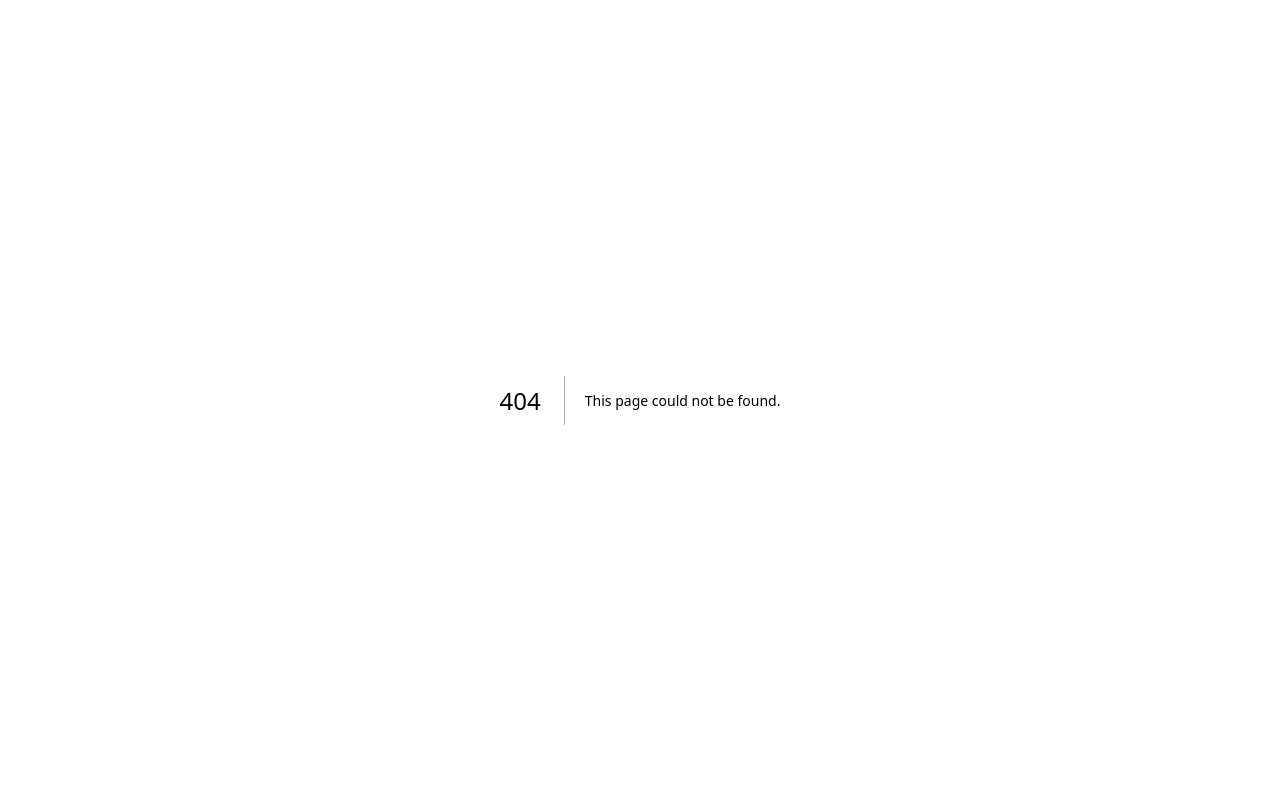
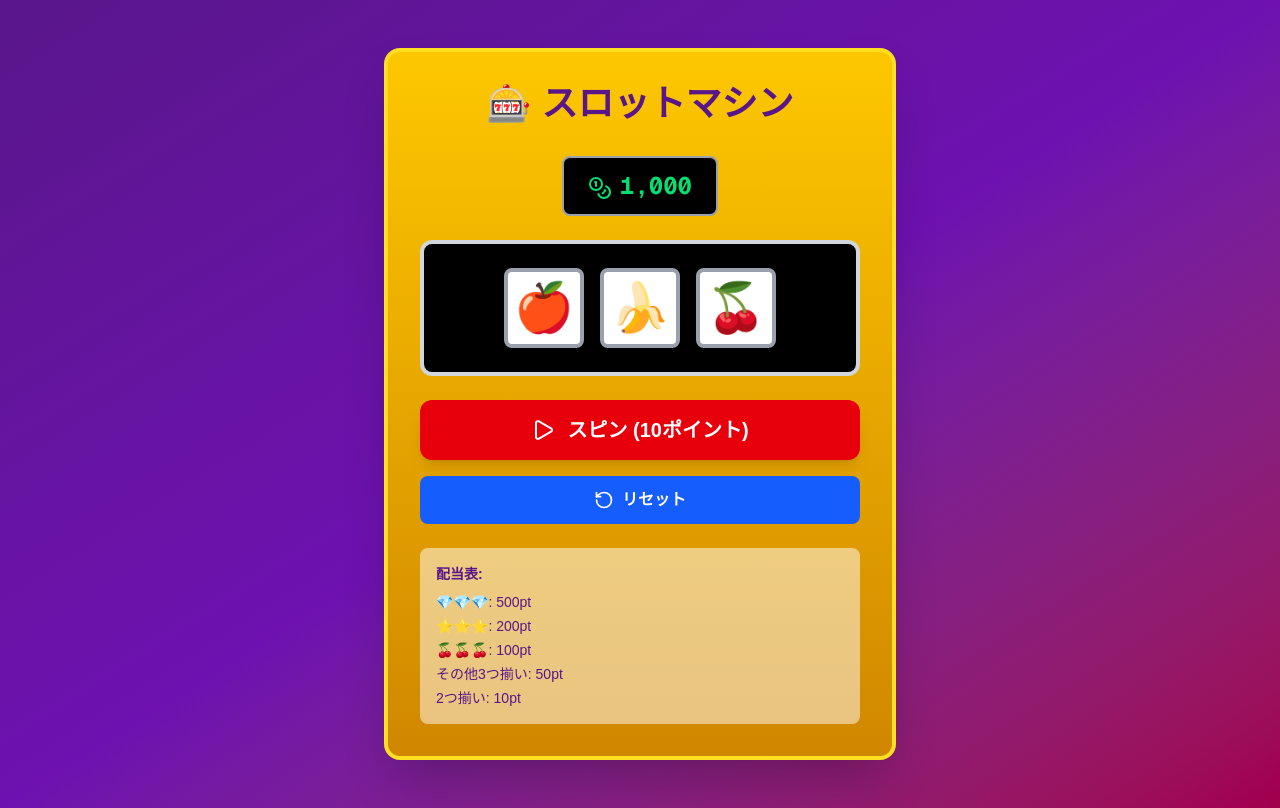
Before and after one commit to hibiki-tsuboi/supabase-crud-app, a Next.js app: page /slot in a window 1280 px wide. Before the commit this address had no page. Built offline with nearby package versions, Linux system fonts and the light colour scheme.

Commit message:
スロットマシン

```diff
--- a/src/app/page.tsx
+++ b/src/app/page.tsx
@@ -2,7 +2,7 @@
 
 import { useState, useEffect } from 'react'
 import { useRouter } from 'next/navigation'
-import { User, Plus, Mail, UserIcon, RefreshCw, Trash2, Clock } from 'lucide-react'
+import { User, Plus, Mail, UserIcon, RefreshCw, Trash2, Clock, Gamepad2 } from 'lucide-react'
 
 interface UserData {
   id: number
@@ -100,6 +100,13 @@ export default function Home() {
               </h2>
             </div>
             <div className="flex items-center gap-2">
+              <button
+                onClick={() => router.push('/slot')}
+                className="bg-purple-600 text-white px-4 py-2 rounded-lg hover:bg-purple-700 transition-colors flex items-center gap-2"
+              >
+                <Gamepad2 className="w-4 h-4" />
+                スロット
+              </button>
               <button
                 onClick={() => router.push('/stopwatch')}
                 className="bg-blue-600 text-white px-4 py-2 rounded-lg hover:bg-blue-700 transition-colors flex items-center gap-2"
--- /dev/null
+++ b/src/app/slot/page.tsx
@@ -0,0 +1,189 @@
+'use client'
+
+import { useState, useRef } from 'react'
+import { Play, RotateCcw, Coins } from 'lucide-react'
+
+const SYMBOLS = ['🍎', '🍌', '🍒', '🍇', '🍊', '⭐', '💎']
+const SPIN_DURATION = 2000
+
+export default function SlotMachinePage() {
+  const [reels, setReels] = useState([SYMBOLS[0], SYMBOLS[1], SYMBOLS[2]])
+  const [isSpinning, setIsSpinning] = useState(false)
+  const [score, setScore] = useState(1000)
+  const [lastWin, setLastWin] = useState(0)
+  const [message, setMessage] = useState('')
+  const intervalRefs = useRef<NodeJS.Timeout[]>([])
+
+  const spinReel = (reelIndex: number, duration: number) => {
+    let spinCount = 0
+    const maxSpins = Math.floor(duration / 100) + Math.random() * 10
+
+    const interval = setInterval(() => {
+      setReels(prev => {
+        const newReels = [...prev]
+        newReels[reelIndex] = SYMBOLS[Math.floor(Math.random() * SYMBOLS.length)]
+        return newReels
+      })
+
+      spinCount++
+      if (spinCount >= maxSpins) {
+        clearInterval(interval)
+      }
+    }, 100)
+
+    intervalRefs.current[reelIndex] = interval
+  }
+
+  const checkWin = (finalReels: string[]) => {
+    const [reel1, reel2, reel3] = finalReels
+
+    if (reel1 === reel2 && reel2 === reel3) {
+      // 3つ全て同じ
+      let multiplier = 50
+      if (reel1 === '💎') multiplier = 500
+      else if (reel1 === '⭐') multiplier = 200
+      else if (reel1 === '🍒') multiplier = 100
+
+      setLastWin(multiplier)
+      setScore(prev => prev + multiplier)
+      setMessage(`🎉 ジャックポット！ ${multiplier}ポイント獲得！`)
+      return true
+    } else if (reel1 === reel2 || reel2 === reel3 || reel1 === reel3) {
+      // 2つ同じ
+      const winAmount = 10
+      setLastWin(winAmount)
+      setScore(prev => prev + winAmount)
+      setMessage(`✨ ペア！ ${winAmount}ポイント獲得！`)
+      return true
+    }
+
+    setLastWin(0)
+    setMessage('残念... もう一度挑戦！')
+    return false
+  }
+
+  const spin = () => {
+    if (isSpinning || score < 10) return
+
+    setIsSpinning(true)
+    setScore(prev => prev - 10)
+    setMessage('スピン中...')
+
+    // Clear any existing intervals
+    intervalRefs.current.forEach(interval => {
+      if (interval) clearInterval(interval)
+    })
+
+    // Start spinning each reel with different durations
+    spinReel(0, SPIN_DURATION - 500)
+    spinReel(1, SPIN_DURATION)
+    spinReel(2, SPIN_DURATION + 500)
+
+    // Stop spinning after duration
+    setTimeout(() => {
+      intervalRefs.current.forEach(interval => {
+        if (interval) clearInterval(interval)
+      })
+
+      // Generate final results
+      const finalReels = [
+        SYMBOLS[Math.floor(Math.random() * SYMBOLS.length)],
+        SYMBOLS[Math.floor(Math.random() * SYMBOLS.length)],
+        SYMBOLS[Math.floor(Math.random() * SYMBOLS.length)]
+      ]
+
+      setReels(finalReels)
+      checkWin(finalReels)
+      setIsSpinning(false)
+    }, SPIN_DURATION + 1000)
+  }
+
+  const reset = () => {
+    setScore(1000)
+    setLastWin(0)
+    setMessage('')
+    setReels([SYMBOLS[0], SYMBOLS[1], SYMBOLS[2]])
+  }
+
+  return (
+    <div className="min-h-screen bg-gradient-to-br from-purple-900 via-purple-800 to-pink-800 py-12">
+      <div className="max-w-lg mx-auto bg-gradient-to-b from-yellow-400 to-yellow-600 rounded-2xl shadow-2xl p-8 border-4 border-yellow-300">
+        <h1 className="text-4xl font-bold text-center mb-8 text-purple-900">
+          🎰 スロットマシン
+        </h1>
+
+        {/* Score Display */}
+        <div className="text-center mb-6">
+          <div className="bg-black text-green-400 font-mono text-2xl font-bold px-6 py-3 rounded-lg inline-block border-2 border-gray-400">
+            <Coins className="inline w-6 h-6 mr-2" />
+            {score.toLocaleString()}
+          </div>
+          {lastWin > 0 && (
+            <div className="text-lg font-bold text-green-800 mt-2">
+              +{lastWin} ポイント獲得！
+            </div>
+          )}
+        </div>
+
+        {/* Slot Machine Display */}
+        <div className="bg-black p-6 rounded-xl mb-6 border-4 border-gray-300">
+          <div className="flex justify-center items-center gap-4">
+            {reels.map((symbol, index) => (
+              <div
+                key={index}
+                className={`w-20 h-20 bg-white rounded-lg flex items-center justify-center text-5xl border-4 border-gray-400 ${
+                  isSpinning ? 'animate-pulse' : ''
+                }`}
+              >
+                {symbol}
+              </div>
+            ))}
+          </div>
+        </div>
+
+        {/* Message Display */}
+        {message && (
+          <div className="text-center mb-6 p-4 bg-white/90 rounded-lg border-2 border-yellow-300">
+            <p className="text-lg font-bold text-purple-900">{message}</p>
+          </div>
+        )}
+
+        {/* Controls */}
+        <div className="flex flex-col gap-4">
+          <button
+            onClick={spin}
+            disabled={isSpinning || score < 10}
+            className={`flex items-center justify-center gap-3 px-8 py-4 rounded-xl font-bold text-xl transition-all ${
+              isSpinning || score < 10
+                ? 'bg-gray-500 text-gray-300 cursor-not-allowed'
+                : 'bg-red-600 hover:bg-red-700 text-white shadow-lg hover:shadow-xl transform hover:scale-105'
+            }`}
+          >
+            <Play size={24} />
+            {isSpinning ? 'スピン中...' : 'スピン (10ポイント)'}
+          </button>
+
+          <button
+            onClick={reset}
+            className="flex items-center justify-center gap-2 bg-blue-600 hover:bg-blue-700 text-white px-6 py-3 rounded-lg font-semibold transition-colors"
+          >
+            <RotateCcw size={20} />
+            リセット
+          </button>
+        </div>
+
+        {/* Game Info */}
+        <div className="mt-6 text-sm text-purple-900 bg-white/50 p-4 rounded-lg">
+          <h3 className="font-bold mb-2">配当表:</h3>
+          <div className="space-y-1">
+            <div>💎💎💎: 500pt</div>
+            <div>⭐⭐⭐: 200pt</div>
+            <div>🍒🍒🍒: 100pt</div>
+            <div>その他3つ揃い: 50pt</div>
+            <div>2つ揃い: 10pt</div>
+          </div>
+        </div>
+      </div>
+    </div>
+  )
+}
```
